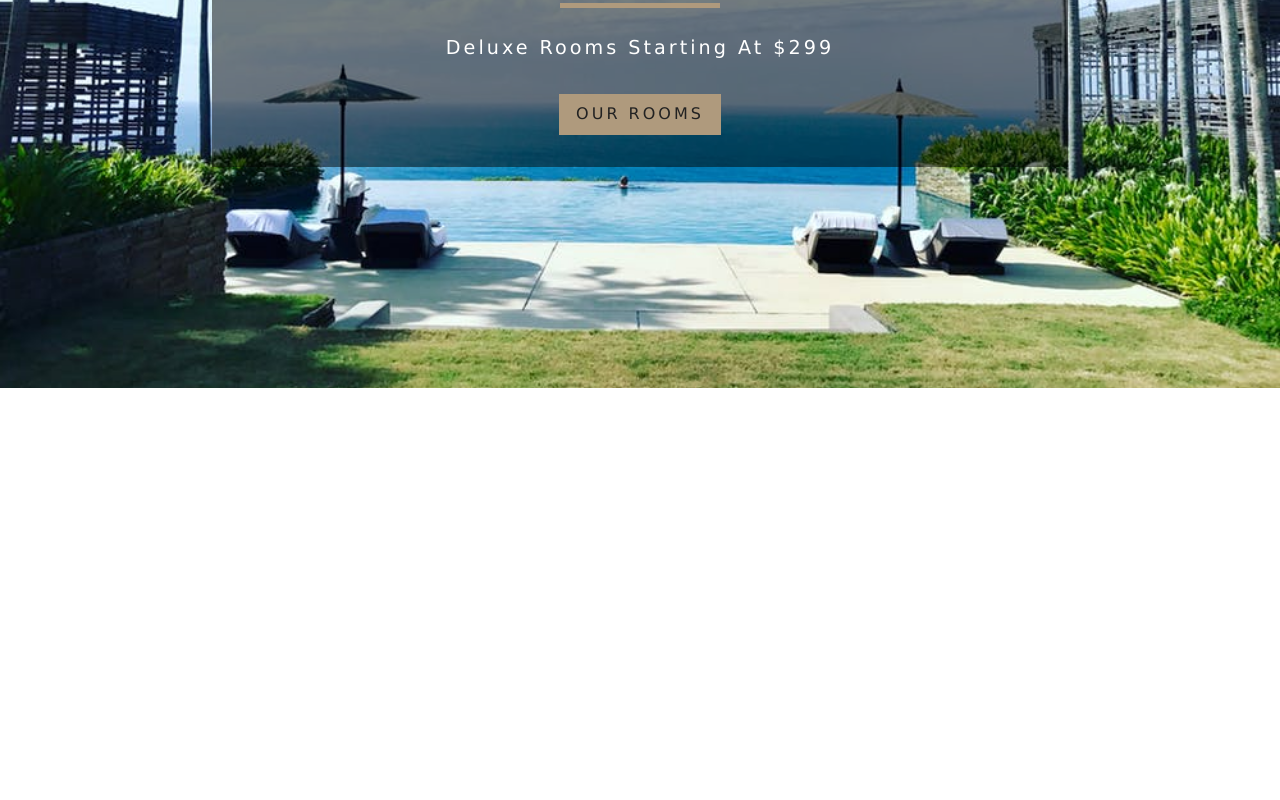
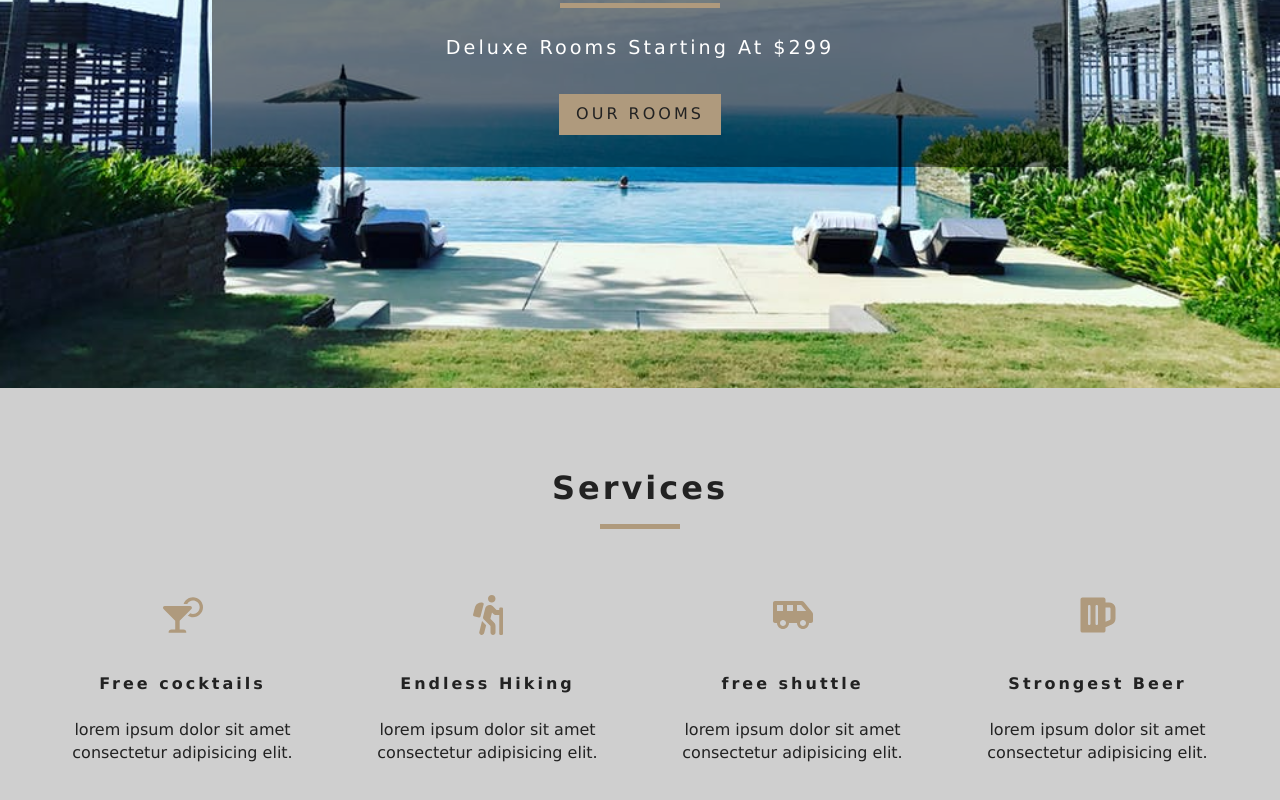
Before and after one commit to EriMiwa/resort-app, a React (Create React App) app: page / in a window 1280 px wide. Shown: the part 412-1212 px from the top of the page. Before the commit the page ends 800 px from the top, so only its background shows below. Built offline with nearby package versions, Linux system fonts and the light colour scheme.

Commit message:
setup context

```diff
--- a/src/components/Services.js
+++ b/src/components/Services.js
@@ -0,0 +1,47 @@
+import React, { Component } from 'react';
+import {FaCocktail, FaHiking, FaShuttleVan, FaBeer} from 'react-icons/fa';
+import Title from './Title';
+
+export default class Services extends Component {
+  state={
+    services: [
+      {
+        icon: <FaCocktail/>,
+        title: "Free cocktails",
+        info: "lorem ipsum dolor sit amet consectetur adipisicing elit."
+      },
+      {
+        icon: <FaHiking/>,
+        title: "Endless Hiking",
+        info: "lorem ipsum dolor sit amet consectetur adipisicing elit."
+      },
+      {
+        icon: <FaShuttleVan/>,
+        title: "free shuttle",
+        info: "lorem ipsum dolor sit amet consectetur adipisicing elit."
+      },
+      {
+        icon: <FaBeer/>,
+        title: "Strongest Beer",
+        info: "lorem ipsum dolor sit amet consectetur adipisicing elit."
+      }
+    ]
+  }
+
+  render() {
+    return (
+        <section className="services">
+          <Title title="services" />
+          <div className="services-center">
+            {this.state.services.map((item, index) => {
+              return <article key={index} className="service">
+                <span>{item.icon}</span>
+                <h6>{item.title}</h6>
+                <p>{item.info}</p>
+              </article>
+            })}
+          </div>
+        </section>
+    )
+  }
+}
--- /dev/null
+++ b/src/components/Title.js
@@ -0,0 +1,10 @@
+import React from 'react'
+
+export default function Title({title}) {
+  return (
+    <div className="section-title">
+      <h4>{title}</h4>
+      <div/>
+    </div>
+  )
+}
--- /dev/null
+++ b/src/context.js
@@ -0,0 +1,24 @@
+import React, { Component } from 'react';
+
+const RoomContext = React.createContext();
+
+class RoomProvider extends Component {
+
+  state = {};
+
+  render() {
+    return (
+      <RoomContext.Provider value="hello">
+        {this.props.children}
+      </RoomContext.Provider>
+    )
+  }
+}
+
+const RoomConsumer = RoomContext.Consumer;
+
+export {
+  RoomProvider,
+  RoomConsumer,
+  RoomContext
+}
--- a/src/index.js
+++ b/src/index.js
@@ -1,18 +1,18 @@
 import React from 'react';
 import ReactDOM from 'react-dom';
-import './index.css';
+// import './index.css';
 import {BrowserRouter as Router} from "react-router-dom";
 import App from './App';
 import * as serviceWorker from './serviceWorker';
+import {RoomProvider} from './context';
 
 ReactDOM.render(
-  <Router>
-    <App />
-  </Router>,
+  <RoomProvider>
+    <Router>
+      <App />
+    </Router>
+  </RoomProvider>,
   document.getElementById('root')
 );
 
-// If you want your app to work offline and load faster, you can change
-// unregister() to register() below. Note this comes with some pitfalls.
-// Learn more about service workers: https://bit.ly/CRA-PWA
 serviceWorker.unregister();
--- a/src/pages/Home.js
+++ b/src/pages/Home.js
@@ -2,9 +2,11 @@
 import Hero from '../components/Hero';
 import Banner from '../components/Banner';
 import {Link} from 'react-router-dom';
+import Services from '../components/Services';
 
 export default function Home() {
   return (
+    <>
     <Hero>
       <Banner title="luxurious rooms" subtitle="deluxe rooms starting at $299">
       <Link to="/rooms" className="btn-primary">
@@ -12,5 +14,7 @@
       </Link>
       </Banner>
     </Hero>
+    <Services/>
+    </>
   )
 }
```
